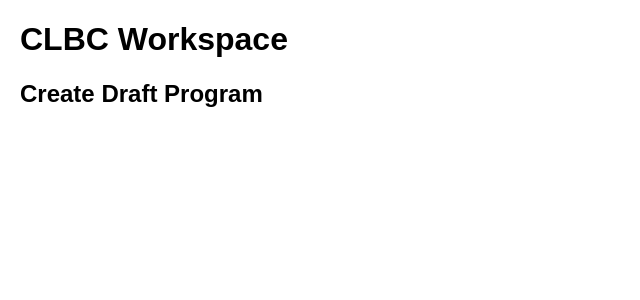
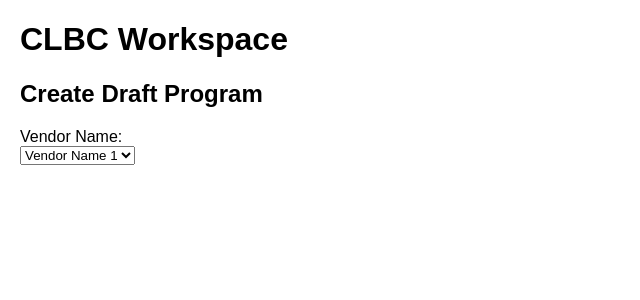
Before and after one commit to reashore/CLBCWorkspace, a React (Create React App) app: page / in a window 1280 px wide. Shown: the top 300 px of the page, without its empty margins (0-640 px from the left). Built offline with nearby package versions, Linux system fonts and the light colour scheme.

Commit message:
DropDownList working

```diff
--- a/src/components/Vendor.js
+++ b/src/components/Vendor.js
@@ -1,9 +1,44 @@
 import React, { Component } from 'react';
+import SelectInput from '../common/SelectInput'
 
 class Vendor extends Component {
+    constructor(props) {
+        super(props);
+        this.onChange = this.onChange.bind(this);
+    }
+
+    onChange(event) {
+        console.log("onChange");
+    }
+
     render() {
+        let options = [
+            {
+                value: 1,
+                text: "Vendor Name 1"
+            },
+            {
+                value: 2,
+                text: "Vendor Name 2"
+            },
+            {
+                value: 3,
+                text: "Vendor Name 3"
+            },
+            {
+                value: 4,
+                text: "Vendor Name 4"
+            }
+        ];
+
+
       return (
-        <div/>
+        <form>
+            <SelectInput name="vendorId" label="Vendor Name:"
+            onChange={this.onChange} defaultOption="Select vendor"
+            value="1" error={false} options={options} />
+
+        </form>
       );
     }
   }
```
Also changed, not shown: 1 other file (tests, documents, lock files or other folders).
